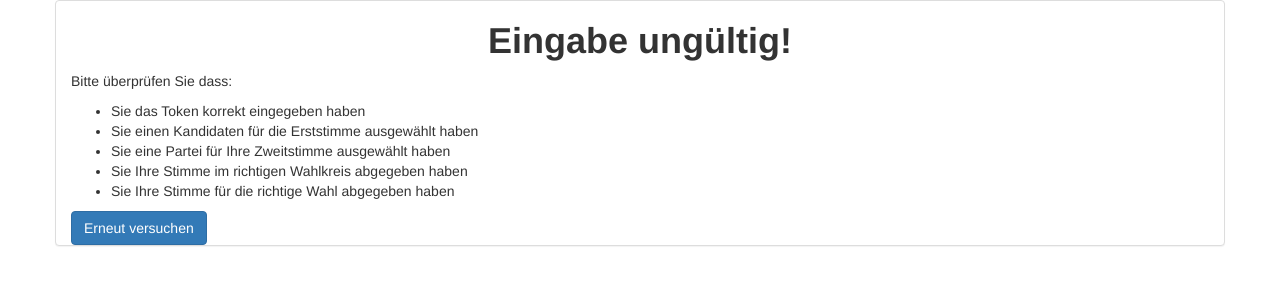
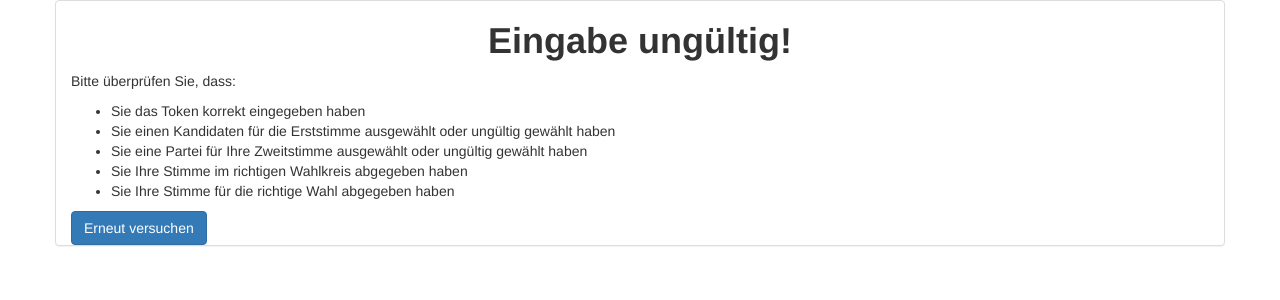
Before and after one commit to lukasvogel/wahlsystem, a Django app: page /wahl/1/1/invalidvote/ in a window 1280 px wide. Shown: the top 300 px of the page. Run offline with Django 3.2, Linux system fonts and the light colour scheme; some libraries are stand-ins or nearby versions.

Commit message:
spelling corrections and small fix for wahlbeteiligung

```diff
--- a/datenbanken-app/datenbanken/settings.py
+++ b/datenbanken-app/datenbanken/settings.py
@@ -35,6 +35,7 @@ INSTALLED_APPS = (
     'django.contrib.sessions',
     'django.contrib.messages',
     'django.contrib.staticfiles',
+    'debug_toolbar',
     'bootstrap3',
     'wahlanalyse'
 )
@@ -80,7 +81,7 @@ DATABASES = {
         'NAME': 'wahlsystem',
         'USER': 'postgres',
         'HOST': 'localhost',
-	'PASSWORD' : 'Password01',
+        'PASSWORD': 'Password01',
         'PORT': ''  # default
     }
 }
--- a/datenbanken-app/templates/invalidvote.html
+++ b/datenbanken-app/templates/invalidvote.html
@@ -25,11 +25,11 @@
         <h1><b>Eingabe ungültig!</b></h1>
     </div>
     <p>
-        Bitte überprüfen Sie dass:
+        Bitte überprüfen Sie, dass:
     <ul>
         <li>Sie das Token korrekt eingegeben haben</li>
-        <li>Sie einen Kandidaten für die Erststimme ausgewählt haben</li>
-        <li>Sie eine Partei für Ihre Zweitstimme ausgewählt haben</li>
+        <li>Sie einen Kandidaten für die Erststimme ausgewählt oder ungültig gewählt haben</li>
+        <li>Sie eine Partei für Ihre Zweitstimme ausgewählt oder ungültig gewählt haben</li>
         <li>Sie Ihre Stimme im richtigen Wahlkreis abgegeben haben</li>
         <li>Sie Ihre Stimme für die richtige Wahl abgegeben haben</li>
     </ul>
--- a/datenbanken-app/wahlanalyse/models.py
+++ b/datenbanken-app/wahlanalyse/models.py
@@ -196,7 +196,7 @@ class Wahlkreise(object):
             WHERE w.wahlkreis = %s
             AND w.election = 2
             """,  # TODO: FIX HARDCODED ELECTION!!!!
-            (wk_id, election)
+            (wk_id)
         )
         wahlbeteiligung = cur.fetchone()
 
```
Also changed, not shown: datenbanken-app/wahl/models.py (line endings or trailing spaces).
